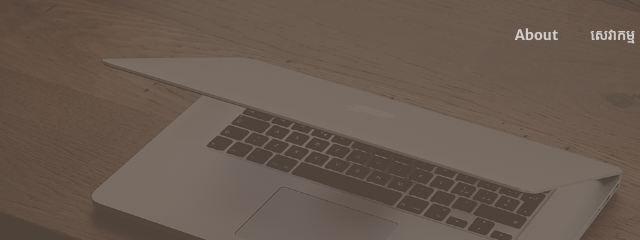
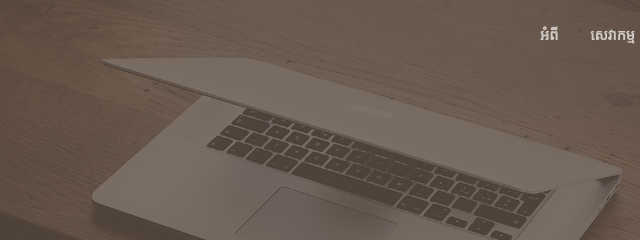
Before and after one commit to HELPech/pechofficial, a plain HTML site: page index.html in a window 1280 px wide. Shown: the top 240 px of the page, 342-982 px from the left. Drawn offline with nearby package versions, Linux system fonts and the light colour scheme; some packages are replaced by stand-ins of ours; a script that the page names is missing; a web font is replaced by a local one.

Commit message:
Update index.html

```diff
--- a/index.html
+++ b/index.html
@@ -27,7 +27,7 @@
                 <button class="navbar-toggler navbar-toggler-right" type="button" data-bs-toggle="collapse" data-bs-target="#navbarResponsive" aria-controls="navbarResponsive" aria-expanded="false" aria-label="Toggle navigation"><span class="navbar-toggler-icon"></span></button>
                 <div class="collapse navbar-collapse" id="navbarResponsive">
                     <ul class="navbar-nav ms-auto my-2 my-lg-0">
-                        <li class="nav-item"><a class="nav-link" href="#about">About</a></li>
+                        <li class="nav-item"><a class="nav-link" href="#about">អំពី</a></li>
                         <li class="nav-item"><a class="nav-link" href="#services">សេវាកម្ម</a></li>
                         <li class="nav-item"><a class="nav-link" href="#portfolio">Portfolio</a></li>
                         <li class="nav-item"><a class="nav-link" href="#contact">ទំនាក់ទំនង</a></li>
```
